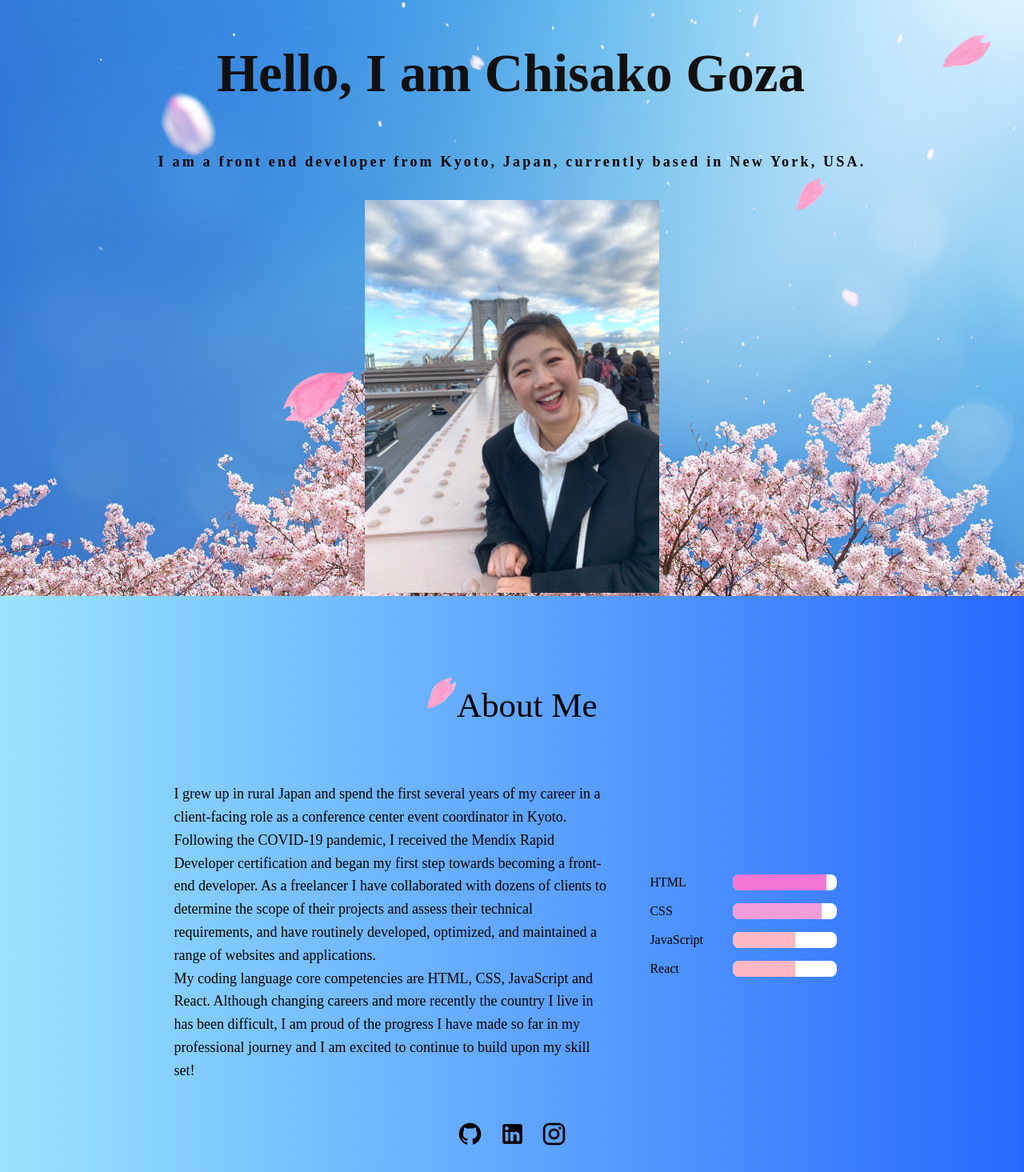
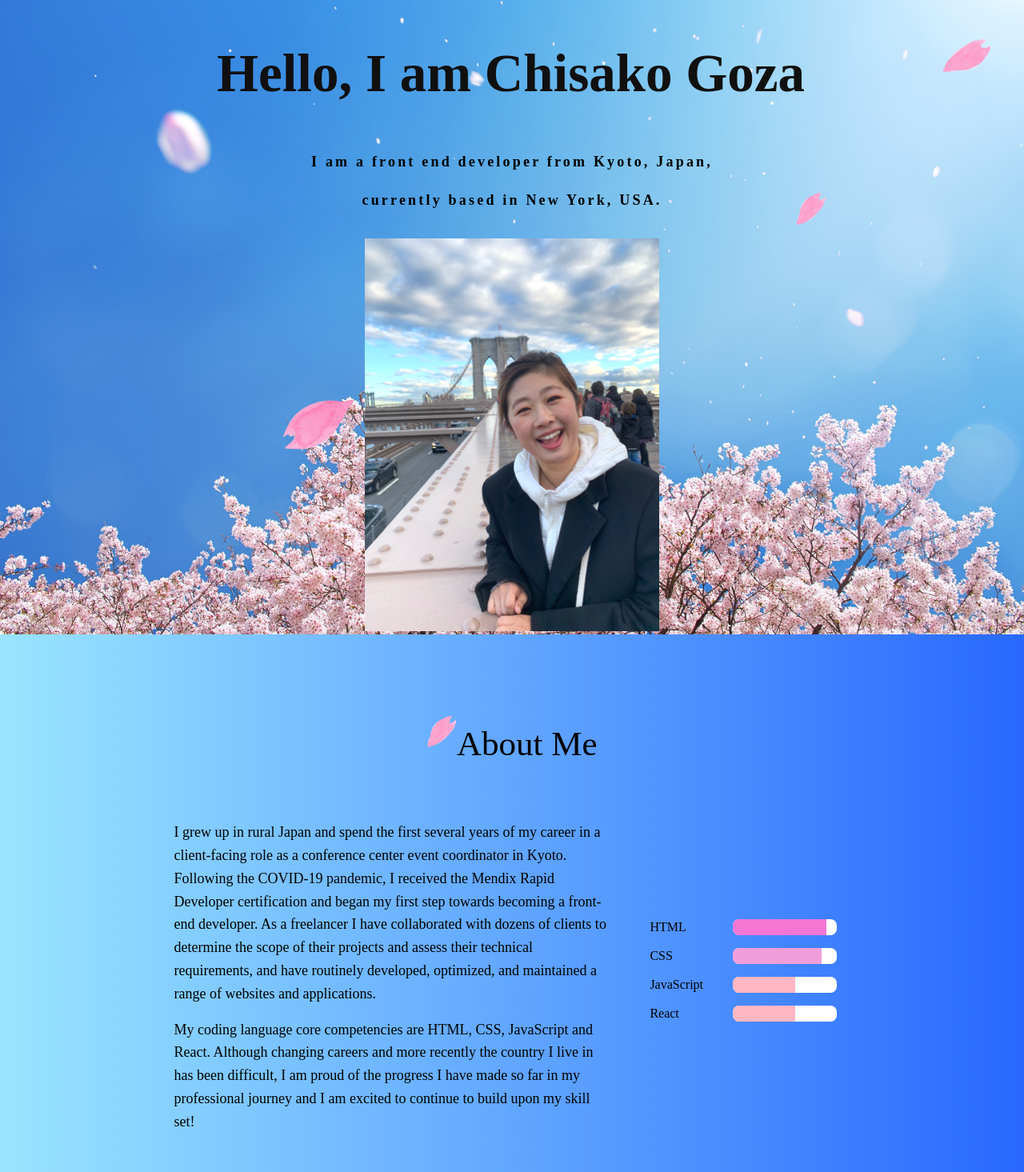
Before and after one commit to Chii1103/chisako_goza-, a React (Create React App) app: page / in a window 1280 px wide. Shown: the part 72-1537 px from the top of the page at 80% size. Built offline with nearby package versions, Linux system fonts and the light colour scheme.

Commit message:
ready to apply, changed font for sp

```diff
--- a/src/components/AboutContainer.js
+++ b/src/components/AboutContainer.js
@@ -50,8 +50,8 @@ const AboutContainer = () => {
 
       {/* <div className="aboutFlexWrap"> */}
         <div className="aboutContainer sectionInner">
-          <p className="myself">
-            I grew up in rural Japan and spend the first several years of my
+          <p className="myself-wrap">
+           <p className="myself-first"> I grew up in rural Japan and spend the first several years of my
             career in a client-facing role as a conference center event
             coordinator in Kyoto. Following the COVID-19 pandemic, I received
             the Mendix Rapid Developer certification and began my first step
@@ -59,12 +59,13 @@ const AboutContainer = () => {
             collaborated with dozens of clients to determine the scope of their
             projects and assess their technical requirements, and have routinely
             developed, optimized, and maintained a range of websites and
-            applications.
-            <br/>My coding language core competencies are HTML, CSS,
+            applications. </p>
+            <p className="myself-second">My coding language core competencies are HTML, CSS,
             JavaScript and React. Although changing careers and more recently
             the country I live in has been difficult, I am proud of the progress
             I have made so far in my professional journey and I am excited to
             continue to build upon my skill set!
+            </p>
           </p>
 
         <div className="skill-graph sectionInner">
--- a/src/components/MainVisual.js
+++ b/src/components/MainVisual.js
@@ -10,7 +10,7 @@ const MainVisual =()=> {
       <div className="mvInner">
 
       <div className="mv-top">
-          I am a front end  developer from Kyoto, Japan,
+          I am a front end  developer from Kyoto, Japan,<br/>
           currently based in New York, USA.
         </div>
 
--- a/src/styles/AboutContainer.scss
+++ b/src/styles/AboutContainer.scss
@@ -41,11 +41,15 @@
   gap: 6%;
   justify-content: center;
   align-items: center;
-  .myself {
+
+  .myself-wrap {
     flex: 3;
     font-size: var(--font-size-L);
     line-height: 1.6;
-    font-family: var(--mv-font-family);
+    font-family: var(--primary-font-family);
+    display: flex;
+    flex-direction: column;
+    gap: 1rem;
   }
   .skill-graph {
     flex: 1;
--- a/src/styles/Main.scss
+++ b/src/styles/Main.scss
@@ -125,7 +125,7 @@
     padding: 0 10%;
     margin: 3% 0 0 0;
     .mv-top {
-      font-family: var(--mv-font-family);
+      font-family: var(--primary-font-family);
       font-size: var(--font-size-L);
       font-weight: 600;
       margin: 0 auto 24px;
@@ -201,7 +201,7 @@
         font-size: var(--font-size-M);
         font-weight: 600;
         line-height: 2rem;
-        letter-spacing: 0.2rem;
+        letter-spacing: 0.1rem;
       }
     }
   }
```
Also changed, not shown: src/components/hamburger.scss (line endings or trailing spaces).
